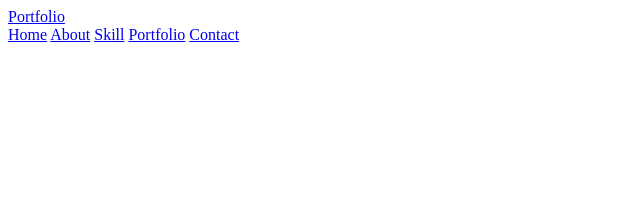
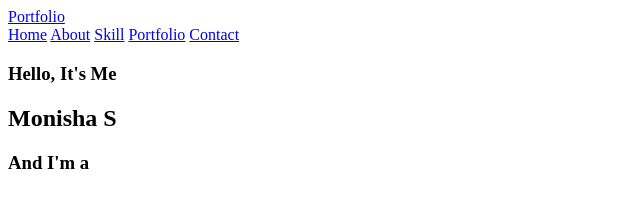
Before and after one commit to monisha7s/Portfolio, a plain HTML site: page index.html in a window 1280 px wide. Shown: the whole page, without its empty margins (0-640 px from the left). Drawn offline with Linux system fonts and the light colour scheme.

Commit message:
Update index.html

```diff
--- a/index.html
+++ b/index.html
@@ -19,5 +19,13 @@
             <a href="#">Contact</a>
         </nav>
     </header>
+    <section class="home">
+        <div class="home-content">
+            <h3>Hello, It's Me</h3>
+            <h1>Monisha S</h1>
+            <h3>And I'm a </h3>
+            <p></p>
+        </div>
+    </section>
 </body>
 </html>
```
